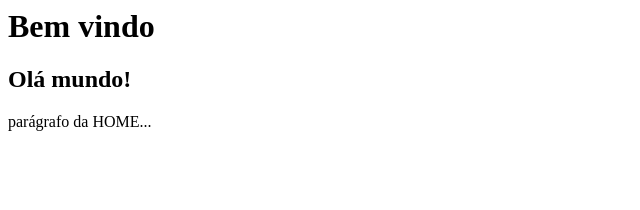
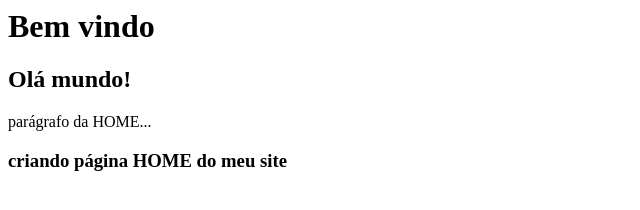
Before and after one commit to danielrex/curso_github, a plain HTML site: page index.html in a window 1280 px wide. Shown: the whole page, without its empty margins (0-640 px from the left). Drawn offline with Linux system fonts and the light colour scheme.

Commit message:
criando descricao da pagina HOME

```diff
--- a/index.html
+++ b/index.html
@@ -1,3 +1,4 @@
 <h1>Bem vindo</h1>
 <h2>Olá mundo!</h2>
 <p>parágrafo da HOME...</p>
+<h3>criando página HOME do meu site</h3>
```
